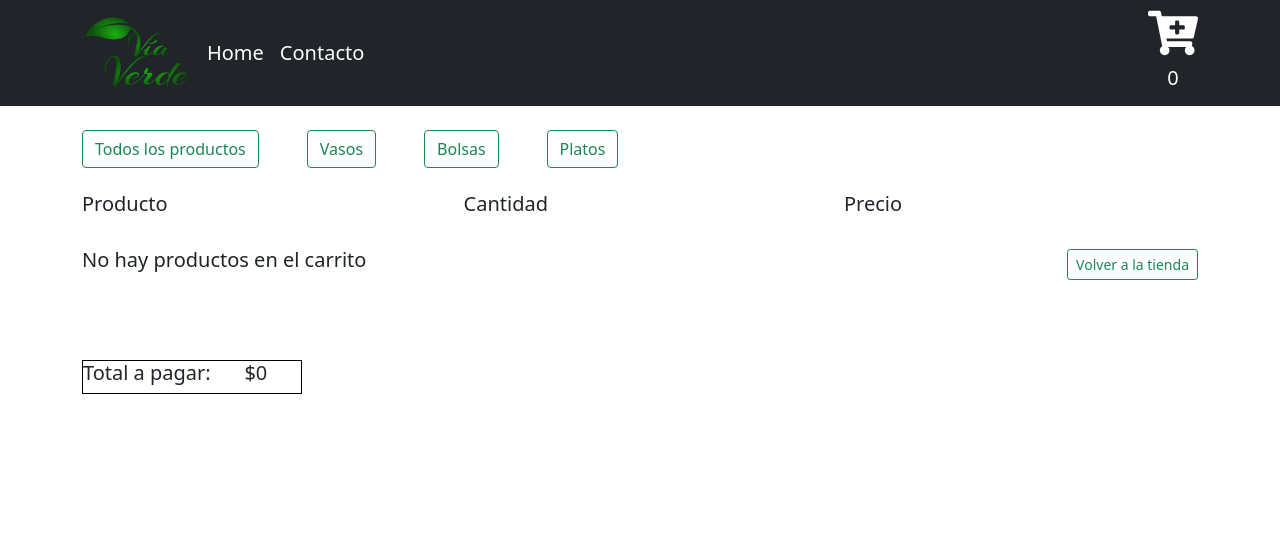
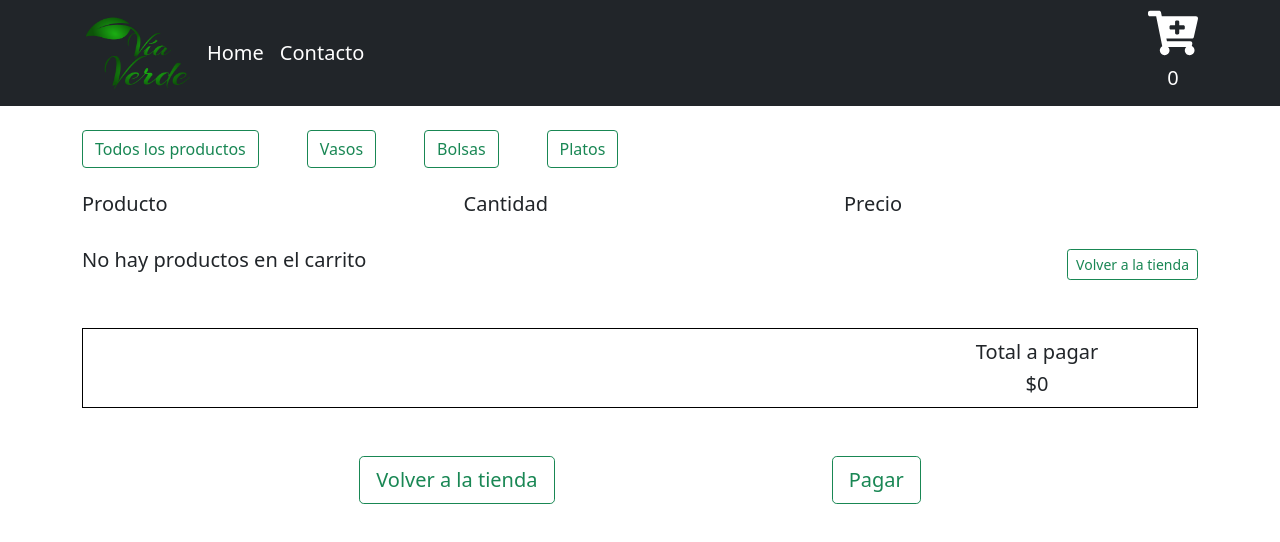
Before and after one commit to TeresitaCaneteL/ViaVerde_Canete, a React (Create React App) app: page /cart in a window 1280 px wide. Shown: the top 542 px of the page. Built offline with nearby package versions, Linux system fonts and the light colour scheme.

Commit message:
agregando orders

```diff
--- /dev/null
+++ b/src/components/OrderModal/OrderModal.js
@@ -0,0 +1,67 @@
+import { useRef,useContext,useState  } from 'react';
+import { CartContext } from '../context/Context.js';
+import { Modal, Form,Button } from "react-bootstrap"
+import {collection, getFirestore, addDoc} from 'firebase/firestore'
+
+const OrderModal = ({props, tot, show,handleClose} ) => {
+  //console.log(props, tot,'hola');
+  const { cart } = useContext(CartContext);
+  const [ ordenId, setOderId ] = useState("0");
+
+  const nameRef = useRef()
+  const phoneRef = useRef()
+  const emailRef = useRef()
+
+  function handleSubmit(e) {
+    e.preventDefault()
+    const order = {
+      "buyer": {
+        name: nameRef.current.value,
+        phone: phoneRef.current.value,
+        email: emailRef.current.value,
+      },
+      "items": [{title:props.newItem.title, price:props.newItem.price, quantity:props.quantity}],
+      "date": Date.now(),
+      "total": tot
+  };
+  //console.log(order, props.newItem.title)
+  const db = getFirestore();
+  const orderCollection= collection(db, "orders")
+  addDoc(orderCollection,order).then(({id})=> setOderId(id));
+  handleClose()
+  }
+  return (
+    <div>
+       <Modal show={show} onHide={handleClose}>
+      <Form onSubmit={handleSubmit}>
+        <Modal.Header closeButton>
+          <Modal.Title>Orden de compra</Modal.Title>
+        </Modal.Header>
+        <Modal.Body>
+          <Form.Group className="mb-3" controlId="name">
+            <Form.Label>Nombre</Form.Label>
+            <Form.Control ref={nameRef} type="text" required/>
+          </Form.Group>
+          <Form.Group className="mb-3" controlId="phone">
+            <Form.Label>Telefono</Form.Label>
+            <Form.Control  ref={phoneRef} type="number" required min={0} step={1}/>
+          </Form.Group>
+          <Form.Group className="mb-3" controlId="email">
+            <Form.Label>Mail</Form.Label>
+            <Form.Control  ref={emailRef} type="email" required min={0} step={1}/>
+          </Form.Group>
+          <div className="d-flex justify-content-end">
+            <Button variant="primary" type="submit">
+              Agregar
+            </Button>
+          </div>
+        </Modal.Body>
+      </Form>
+
+    </Modal>
+
+    </div>
+  );
+};
+
+export default OrderModal;
--- a/src/components/cart/Cart.css
+++ b/src/components/cart/Cart.css
@@ -1,8 +1,25 @@
 .cart{
-  margin-top: 5rem;
-  width: 220px;
-  height: auto;
+  margin-top: 3rem;
+  margin-bottom: 3rem;
+  width: 100%;
+  height:5rem;
+  display: flex;
+  justify-content: flex-end;
   border: 1px solid black;
+}
+.cart div{
+ padding-top: 1%;
+  width: 20rem;
+  height:5rem;
+  align-items: center;
+}
+.botones{
   display: flex;
+  flex-direction: column;
+  width: 100%;
+  height:auto;
+  align-items: center;
+  justify-content: center;
+
 
 }
--- a/src/components/cart/Cart.js
+++ b/src/components/cart/Cart.js
@@ -1,11 +1,13 @@
-import React, {useContext } from 'react';
+import React, {useContext, useState } from 'react';
 import { CartContext } from '../context/Context.js';
 import { Container,Button,Stack} from 'react-bootstrap';
 import { NavLink } from 'react-router-dom';
+import OrderModal from '../OrderModal/OrderModal'
 import 'bootstrap/dist/css/bootstrap.min.css';
 import './Cart.css';
 
 const Cart = () => {
+  const [showAddModal, setShowAddModal]= useState(false)
   const { cart,  removeCart } = useContext(CartContext);
   //console.log(cart)
   let amount=0;
@@ -31,6 +33,7 @@ const Cart = () => {
              <h5 className="me-auto">${item.newItem.price}</h5>
 
              <Button onClick={() => removeCart(item.newItem.id)} size="sm" variant="outline-danger">Eliminar</Button>
+             <OrderModal props={item} tot={amount} show={showAddModal} handleClose={()=> setShowAddModal(false)}/>
              </Stack>
 
              </>
@@ -40,14 +43,20 @@ const Cart = () => {
 
           <h5 className="me-auto">No hay productos en el carrito</h5>
        <Button as={NavLink} to={`/`} size="sm" variant="outline-success">Volver a la tienda</Button>
+
        </Stack>
-
        }
 
        <div className="cart">
-       <h5 className="me-auto">Total a pagar: </h5>
-       <h5 className="me-auto">${amount}</h5>
-      </div>
+        <div className="items">
+       <h5 className="">Total a pagar </h5>
+       <h5 className="">${amount}</h5>
+       </div>
+       </div>
+        <div className=" botones">
+      <Button as={NavLink} to={`/`} size="lg" variant="outline-success" className="">Volver a la tienda</Button>
+      <Button size="lg" variant="outline-success" onClick={() => setShowAddModal(true)}>Pagar</Button>
+       </div>
 </Container>
   );
 };
--- a/src/components/itemListContainer/ItemListContainer.js
+++ b/src/components/itemListContainer/ItemListContainer.js
@@ -4,9 +4,8 @@ import 'bootstrap/dist/css/bootstrap.min.css';
 import ItemList from '../itemList/ItemList';
 import { useEffect, useState } from 'react';
 import { useParams } from 'react-router-dom';
-//import { collection, getDocs, getFirestore, query, where } from 'firebase/firestore/lite';
 import { getProduct } from '../services/firestore'
-import { getFirestore, collection, getDocs, getDoc, doc, query, where } from "firebase/firestore";
+//import { getFirestore } from "firebase/firestore";
 
 
 
@@ -15,7 +14,7 @@ function ItemListContainer() {
   const [info, setInfo]=  useState([0]);
   const { catId } = useParams();
 
- const db = getFirestore();
+ //const db = getFirestore();
 
   useEffect( ()=>{
     catId ?
--- a/src/components/services/firestore.js
+++ b/src/components/services/firestore.js
@@ -55,4 +55,6 @@ export async function getProductId(id){
   return prodId
 }
 
+
+
 export default db;
```
